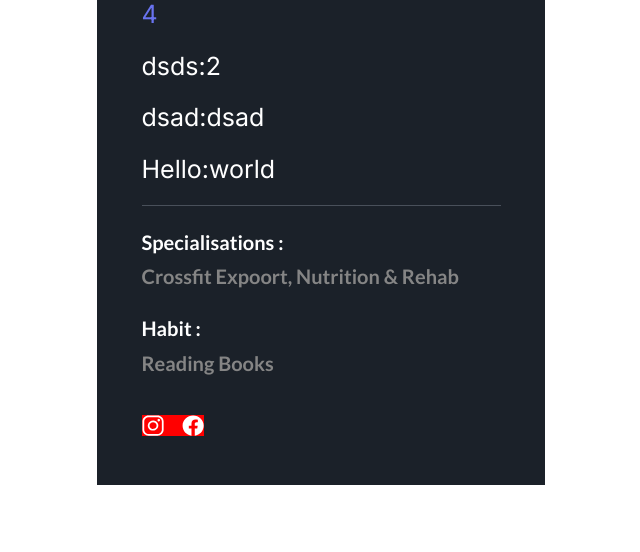
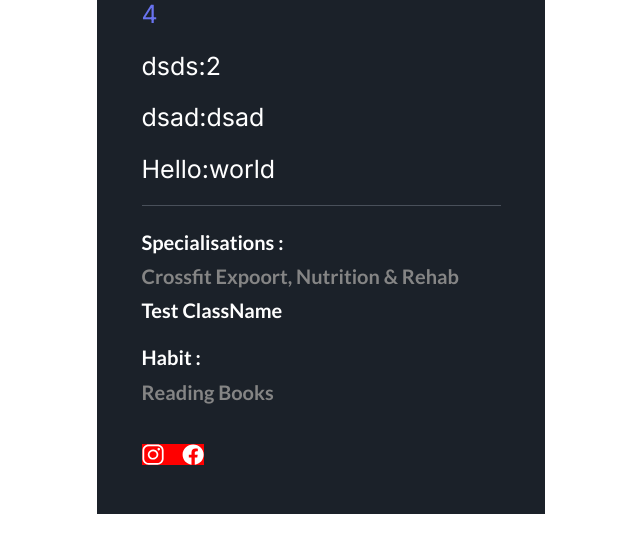
Before and after one commit to nam-locofy/props_complex_type, a React (Vite) app: page / in a window 1280 px wide. Shown: the part 1192-1744 px from the top of the page, without its empty margins (7-647 px from the left). Built offline with nearby package versions, Linux system fonts and the light colour scheme.

Commit message:
upload props className and OnClock

```diff
--- a/src/components/CoachCard1.tsx
+++ b/src/components/CoachCard1.tsx
@@ -31,6 +31,8 @@ export type CoachCard1Type = {
   object: {
     [index: string]: string
   }
+  className?: any,
+  onClick?: any,
 };
 
 const CoachCard1: FunctionComponent<CoachCard1Type> = ({
@@ -42,7 +44,9 @@ const CoachCard1: FunctionComponent<CoachCard1Type> = ({
   renderRed,
   habit,
   itemList,
-  object
+  object,
+  className,
+  onClick
 }) => {
   return (
     <div className={styles.imageParent}>
@@ -73,7 +77,8 @@ const CoachCard1: FunctionComponent<CoachCard1Type> = ({
           <div className={styles.line} />
           <div className={styles.specialisationsParent}>
             <b className={styles.specialisations}>Specialisations :</b>
-            <div className={styles.crossfitExpoortNutrition}>{speciality}</div>
+            <div onClick={onClick} className={styles.crossfitExpoortNutrition}>{speciality}</div>
+            <div className={className}>Test ClassName</div>
           </div>
           {habit && <div className={styles.specialisationsParent}>
             <b className={styles.specialisations}>Habit :</b>
--- a/src/components/FrameComponent.tsx
+++ b/src/components/FrameComponent.tsx
@@ -21,6 +21,8 @@ const FrameComponent: FunctionComponent = () => {
             habit="reading books"
             itemList={[1,2,3,4]}
             object={{"dsds": '2', 'dsad': 'dsad', 'Hello': "world"}}
+            onClick={() => console.log("Hellp")}
+            className={"anama"}
           />
           {/* <CoachCard1
             image="/image-1@2x.png"
```
